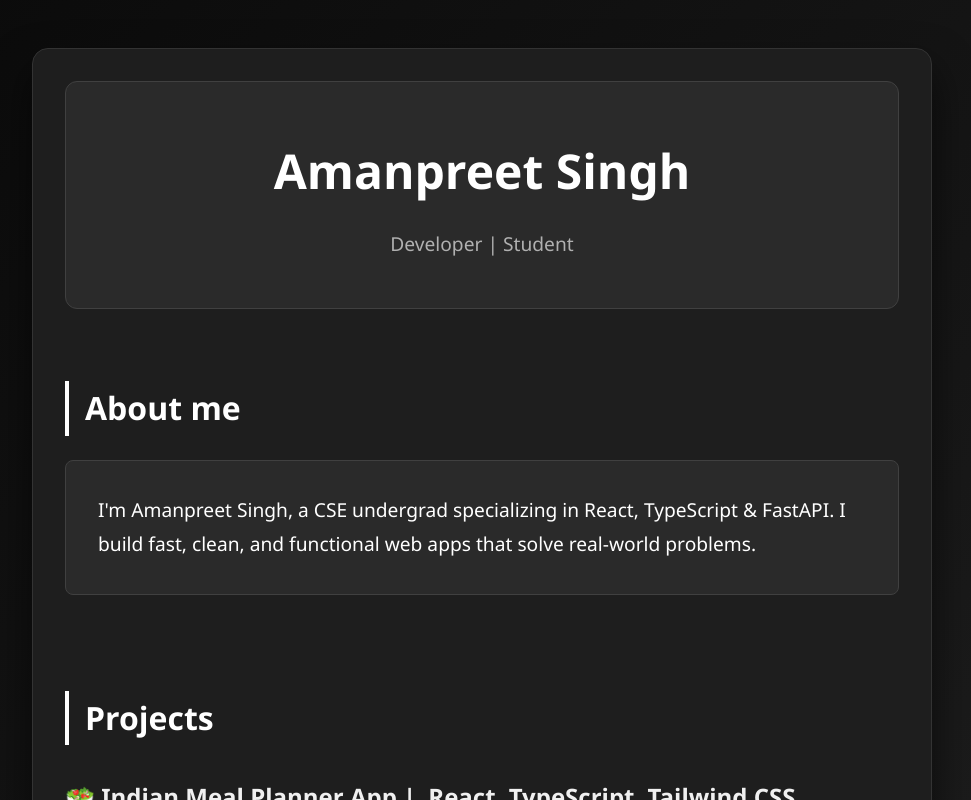
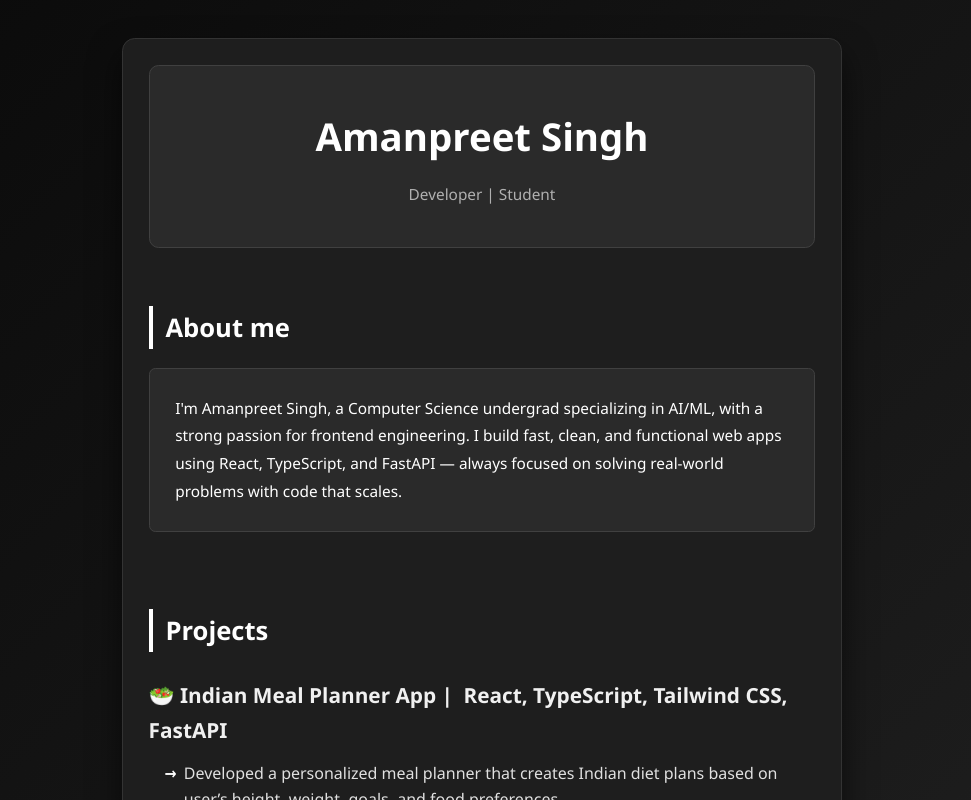
Before and after one commit to Amanpreet-codes/Personal-Portfolio, a plain HTML site: page index.html in a window 1280 px wide. Shown: the top 800 px of the page, without its empty margins (158-1129 px from the left). Drawn offline with Linux system fonts and the light colour scheme.

Commit message:
Stylistic Changes

```diff
--- a/index.html
+++ b/index.html
@@ -16,7 +16,7 @@
         <section id="About">
             <h2>About me</h2>
             <p id="aboutMe">
-                I'm Amanpreet Singh, a CSE undergrad specializing in React, TypeScript & FastAPI. I build fast, clean, and functional web apps that solve real-world problems.
+                I'm Amanpreet Singh, a Computer Science undergrad specializing in AI/ML, with a strong passion for frontend engineering. I build fast, clean, and functional web apps using React, TypeScript, and FastAPI — always focused on solving real-world problems with code that scales.
             </p>
         </section>
 
--- a/style.css
+++ b/style.css
@@ -9,70 +9,70 @@ body {
     font-family: 'Segoe UI', Tahoma, Geneva, Verdana, sans-serif;
     background: linear-gradient(135deg, #0a0a0a, #1a1a1a, #2a2a2a);
     color: #ffffff;
-    font-size: 18px;
+    font-size: 14.4px;
     line-height: 1.7;
     min-height: 100vh;
 }
 
 /* Main Container */
 main {
-    max-width: 900px;
-    margin: 3rem auto;
-    padding: 2rem;
+    max-width: 720px;
+    margin: 2.4rem auto;
+    padding: 1.6rem;
     background: #1e1e1e;
-    border-radius: 16px;
+    border-radius: 12.8px;
     border: 1px solid #333333;
-    box-shadow: 0 20px 40px rgba(0, 0, 0, 0.6);
+    box-shadow: 0 16px 32px rgba(0, 0, 0, 0.6);
 }
 
 /* Header */
 header {
     text-align: center;
-    padding: 3rem 0;
+    padding: 2.4rem 0;
     background: #2a2a2a;
-    border-radius: 12px;
-    margin-bottom: 3rem;
+    border-radius: 9.6px;
+    margin-bottom: 2.4rem;
     border: 1px solid #404040;
 }
 
 header h1 {
-    font-size: 3rem;
+    font-size: 2.4rem;
     font-weight: 700;
-    margin-bottom: 1rem;
+    margin-bottom: 0.8rem;
 }
 
 header p {
-    font-size: 1.2rem;
+    font-size: 0.96rem;
     color: #b0b0b0;
 }
 
 /* Sections & Typography */
 section {
-    margin-bottom: 3rem;
-    padding: 1.5rem 0;
+    margin-bottom: 2.4rem;
+    padding: 1.2rem 0;
 }
 
 h2 {
-    font-size: 2rem;
-    margin-bottom: 1.5rem;
+    font-size: 1.6rem;
+    margin-bottom: 1.2rem;
     border-left: 4px solid #ffffff;
-    padding-left: 1rem;
+    padding-left: 0.8rem;
 }
 
 h3 {
-    font-size: 1.5rem;
+    font-size: 1.3rem;
     color: #f0f0f0;
-    margin: 2rem 0 1rem 0;
+    margin: 1.6rem 0 0.8rem 0;
     font-weight: 600;
 }
 
 /* About Section */
 #aboutMe {
     background: #2a2a2a;
-    padding: 2rem;
-    border-radius: 8px;
+    padding: 1.6rem;
+    border-radius: 6.4px;
     border-left: 4px solid #ffffff;
-    font-size: 1.2rem;
+    font-size: 0.96rem;
     line-height: 1.8;
     border: 1px solid #404040;
 }
@@ -84,11 +84,11 @@ ul {
 }
 
 ul li {
-    margin-bottom: 0.8rem;
+    margin-bottom: 0.64rem;
     color: #e0e0e0;
     position: relative;
-    padding-left: 1.5rem;
-    font-size: 1.05rem;
+    padding-left: 1.2rem;
+    font-size: 1rem;
     line-height: 1.6;
 }
 
@@ -106,38 +106,38 @@ ul li::before {
     justify-content: space-between;
     align-items: flex-start;
     background: #2a2a2a;
-    padding: 1.5rem;
-    border-radius: 8px;
-    margin-top: 1rem;
+    padding: 1.2rem;
+    border-radius: 6.4px;
+    margin-top: 0.8rem;
     border: 1px solid #404040;
 }
 
 .dspace h4 {
-    font-size: 1.4rem;
+    font-size: 1.12rem;
     font-weight: 600;
 }
 
 .dspace p {
     color: #b0b0b0;
-    font-size: 1.1rem;
+    font-size: 0.88rem;
 }
 
 .contactinfo {
     display: flex;
     justify-content: center;
-    gap: 2rem;
+    gap: 1.6rem;
     flex-wrap: wrap;
-    margin-top: 2rem;
+    margin-top: 1.6rem;
 }
 
 .contactinfo a {
     color: #ffffff;
     text-decoration: none;
-    font-size: 1.1rem;
-    padding: 0.8rem 2rem;
+    font-size: 0.88rem;
+    padding: 0.64rem 1.6rem;
     background: #2a2a2a;
     border: 1px solid #404040;
-    border-radius: 25px;
+    border-radius: 20px;
     transition: all 0.3s ease;
 }
 
@@ -150,8 +150,8 @@ ul li::before {
 
 /* Responsive */
 @media (max-width: 768px) {
-    main { margin: 1rem; padding: 1.5rem; }
-    header h1 { font-size: 2.5rem; }
+    main { margin: 0.8rem; padding: 1.2rem; }
+    header h1 { font-size: 2rem; }
     .contactinfo { flex-direction: column; align-items: center; }
-    .dspace { flex-direction: column; gap: 0.5rem; }
+    .dspace { flex-direction: column; gap: 0.4rem; }
 }
```
